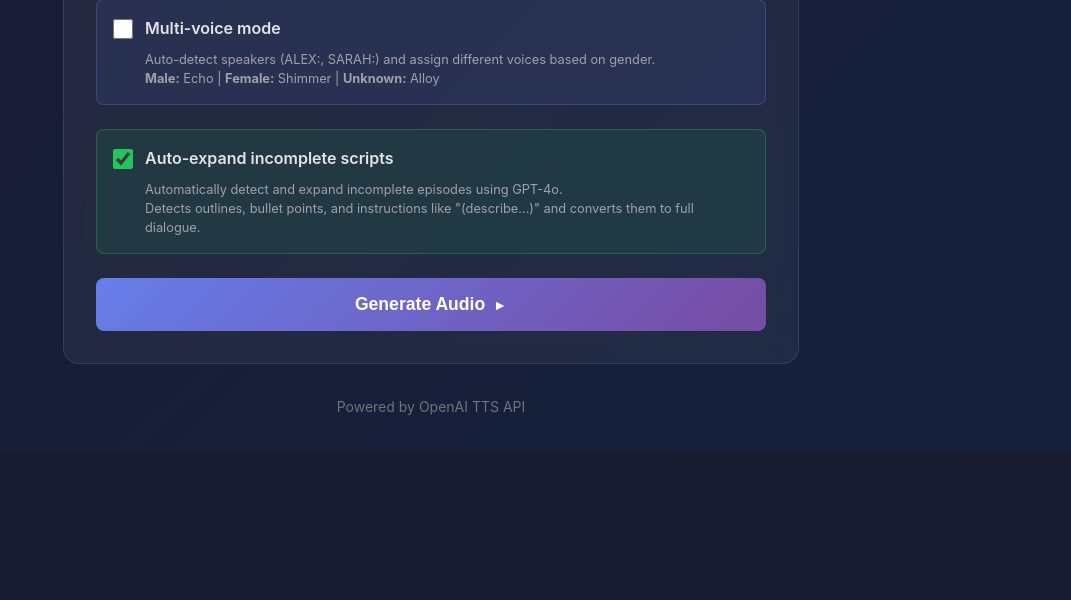
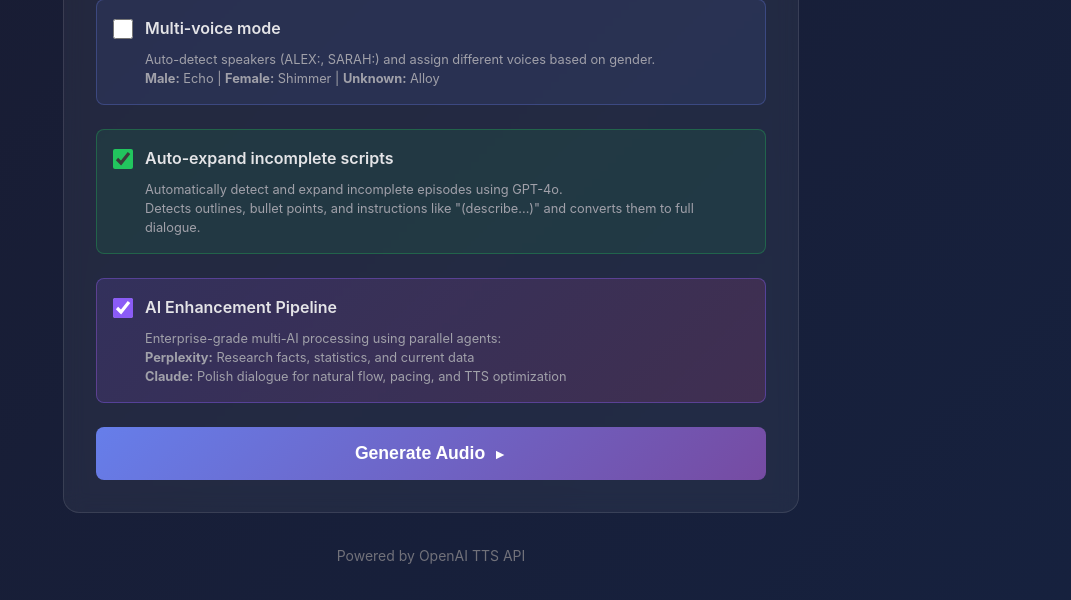
Before and after one commit to intellegix/podcast-tts-web, a Flask app: page / in a window 1280 px wide. Shown: the part 867-1467 px from the top of the page, without its empty margins (209-1280 px from the left). Before the commit the page ends 1318 px from the top, so only its background shows below. Run offline with Flask 3, Linux system fonts and the light colour scheme.

Commit message:
Add multi-AI enhancement pipeline with parallel agents
Integrate Claude + Perplexity + GPT-4o into enterprise-grade pipeline:
- Perplexity: Parallel research agents for facts and current data
- Claude: Parallel enhancement agents for natural dialogue and TTS optimization
- GPT-4o: Parallel expansion agents for incomplete episodes

Each API uses parallel gevent agents (1 per episode) for max speed.
New UI checkbox enables/disables the AI enhancement pipeline.
API keys must be set via environment variables (CLAUDE_API_KEY, PERPLEXITY_API_KEY).

🤖 Generated with [Claude Code](https://claude.com/claude-code)

Co-Authored-By: Claude Opus 4.5 <noreply@anthropic.com>

```diff
--- a/app.py
+++ b/app.py
@@ -20,6 +20,8 @@ from collections import deque
 from flask import Flask, render_template, request, jsonify, send_file, Response, session, redirect, url_for
 
 from openai import OpenAI
+import anthropic
+import requests
 import httpx
 import sys
 import gevent
@@ -28,8 +30,10 @@ from gevent.pool import Pool as GeventPool
 app = Flask(__name__)
 app.secret_key = os.environ.get('SECRET_KEY', os.urandom(24).hex())
 
-# Configuration
+# Configuration - API keys must be set via environment variables
 OPENAI_API_KEY = os.environ.get('OPENAI_API_KEY')
+CLAUDE_API_KEY = os.environ.get('CLAUDE_API_KEY')
+PERPLEXITY_API_KEY = os.environ.get('PERPLEXITY_API_KEY')
 APP_PASSWORD = os.environ.get('PASSWORD', '')
 TEMP_DIR = Path(tempfile.gettempdir()) / 'podcast-tts'
 TEMP_DIR.mkdir(exist_ok=True)
@@ -90,6 +94,42 @@ OUTPUT: Return ONLY the expanded dialogue script, no explanations or meta-commen
 
 # Script expansion model
 SCRIPT_EXPANSION_MODEL = os.environ.get('SCRIPT_EXPANSION_MODEL', 'gpt-4o')
+
+# Claude enhancement prompt for natural, engaging dialogue
+CLAUDE_ENHANCEMENT_PROMPT = """You are an expert podcast script editor. Your job is to polish dialogue for maximum listener engagement while preserving all content and meaning.
+
+ENHANCEMENT RULES:
+1. NATURAL FLOW: Make dialogue sound like real conversation, not scripted. Add filler words sparingly ("you know", "I mean", "right?")
+2. PACING: Vary sentence length. Short punchy lines. Then longer explanatory ones. Create rhythm.
+3. PERSONALITY: Add speaker quirks, callbacks to earlier points, genuine reactions like "That's fascinating" or "Wait, really?"
+4. ENTERTAINMENT: Include subtle humor, relatable analogies, storytelling moments
+5. TTS OPTIMIZATION (CRITICAL):
+   - Write ALL numbers as words (fifty-eight thousand, not 58,000)
+   - Spell out abbreviations on first use (Purchase Order, or P O, not PO)
+   - Add natural pauses with punctuation (commas, ellipses, dashes)
+   - Avoid tongue-twisters and awkward consonant clusters
+   - Use contractions naturally (don't, won't, can't)
+6. EMOTIONAL BEATS: Add moments of excitement, surprise, reflection
+7. LISTENER HOOKS: Tease upcoming content, create curiosity gaps
+
+PRESERVE:
+- All factual information and technical details
+- Speaker names (ALEX:, SARAH:, etc.)
+- The overall structure and episode flow
+- Any specific numbers, dates, or statistics (but write them as words)
+
+OUTPUT: Return the enhanced script only. No explanations or meta-commentary."""
+
+# Perplexity research prompt for factual accuracy
+PERPLEXITY_RESEARCH_PROMPT = """You are a research assistant helping create accurate podcast content.
+Research the given topic and provide:
+1. Current, accurate statistics and facts
+2. Recent developments or news (within last 6 months if relevant)
+3. Specific examples and case studies
+4. Industry terminology explained clearly
+
+Format your response as bullet points that can be easily incorporated into a podcast script.
+Be concise but thorough. Cite sources when possible."""
 
 
 class RateLimiter:
@@ -495,6 +535,201 @@ def auto_expand_script(text, progress_callback=None):
     return '\n\n'.join(result_parts), len(incomplete)
 
 
+# ============== Multi-AI Enhancement Pipeline ==============
+
+def get_claude_client():
+    """Get Anthropic Claude client"""
+    if not CLAUDE_API_KEY:
+        raise ValueError("CLAUDE_API_KEY not configured")
+    return anthropic.Anthropic(api_key=CLAUDE_API_KEY)
+
+
+def research_episode_with_perplexity(episode_data):
+    """
+    Research a single episode topic using Perplexity API.
+    Called in parallel for each episode.
+    """
+    episode_num = episode_data.get('episode_num', 0)
+    episode_text = episode_data.get('text', '')
+    header = episode_data.get('header', '')
+
+    # Extract the main topic from the episode header/content
+    topic = header if header else episode_text[:500]
+
+    try:
+        response = requests.post(
+            "https://api.perplexity.ai/chat/completions",
+            headers={
+                "Authorization": f"Bearer {PERPLEXITY_API_KEY}",
+                "Content-Type": "application/json"
+            },
+            json={
+                "model": "llama-3.1-sonar-large-128k-online",
+                "messages": [
+                    {"role": "system", "content": PERPLEXITY_RESEARCH_PROMPT},
+                    {"role": "user", "content": f"Research this podcast episode topic:\n\n{topic}\n\nProvide relevant facts, statistics, and current information."}
+                ],
+                "temperature": 0.3,
+                "max_tokens": 1000
+            },
+            timeout=60
+        )
+
+        if response.status_code == 200:
+            research_data = response.json()['choices'][0]['message']['content']
+            print(f"[RESEARCH] Episode {episode_num} researched successfully", file=sys.stderr, flush=True)
+            return {
+                'episode_num': episode_num,
+                'research': research_data,
+                'success': True
+            }
+        else:
+            print(f"[RESEARCH] Episode {episode_num} failed: {response.status_code}", file=sys.stderr, flush=True)
+            return {'episode_num': episode_num, 'research': '', 'success': False}
+
+    except Exception as e:
+        print(f"[RESEARCH] Episode {episode_num} error: {e}", file=sys.stderr, flush=True)
+        return {'episode_num': episode_num, 'research': '', 'success': False}
+
+
+def enhance_episode_with_claude(episode_data):
+    """
+    Enhance a single episode using Claude for natural dialogue.
+    Called in parallel for each episode.
+    """
+    episode_num = episode_data.get('episode_num', 0)
+    episode_text = episode_data.get('text', '')
+    speakers = episode_data.get('speakers', [])
+
+    try:
+        client = get_claude_client()
+
+        speaker_list = ', '.join(speakers) if speakers else 'ALEX, SARAH'
+
+        response = client.messages.create(
+            model="claude-sonnet-4-20250514",
+            max_tokens=8000,
+            messages=[
+                {
+                    "role": "user",
+                    "content": f"{CLAUDE_ENHANCEMENT_PROMPT}\n\nSPEAKERS: {speaker_list}\n\nEPISODE TO ENHANCE:\n{episode_text}"
+                }
+            ]
+        )
+
+        enhanced_text = response.content[0].text
+        print(f"[CLAUDE] Episode {episode_num} enhanced ({len(enhanced_text)} chars)", file=sys.stderr, flush=True)
+
+        return {
+            'episode_num': episode_num,
+            'enhanced_text': enhanced_text,
+            'success': True
+        }
+
+    except Exception as e:
+        print(f"[CLAUDE] Episode {episode_num} error: {e}", file=sys.stderr, flush=True)
+        return {
+            'episode_num': episode_num,
+            'enhanced_text': episode_text,  # Return original on failure
+            'success': False
+        }
+
+
+def run_ai_enhancement_pipeline(text, progress_callback=None):
+    """
+    Run the full multi-AI enhancement pipeline with parallel agents.
+
+    Pipeline stages:
+    1. Perplexity Research (parallel per episode)
+    2. GPT-4o Expansion (parallel per incomplete episode) - already called separately
+    3. Claude Enhancement (parallel per episode)
+
+    Returns: (enhanced_text, stats_dict)
+    """
+    episodes = parse_episodes(text)
+    total_episodes = len(episodes)
+
+    if total_episodes == 0:
+        return text, {'research_count': 0, 'enhance_count': 0}
+
+    # Extract speakers for consistency
+    speakers = detect_speakers(text)
+    if not speakers:
+        speakers = ['ALEX', 'SARAH']
+
+    stats = {'research_count': 0, 'enhance_count': 0}
+
+    # Stage 1: Perplexity Research - PARALLEL
+    if progress_callback:
+        progress_callback(f"Researching {total_episodes} episodes with Perplexity ({total_episodes} parallel agents)...")
+
+    print(f"[PIPELINE] Starting Perplexity research for {total_episodes} episodes", file=sys.stderr, flush=True)
+
+    research_pool = GeventPool(size=total_episodes)
+    research_results = list(research_pool.imap_unordered(
+        research_episode_with_perplexity,
+        episodes
+    ))
+
+    # Build research context map
+    research_map = {}
+    for result in research_results:
+        if result['success']:
+            research_map[result['episode_num']] = result['research']
+            stats['research_count'] += 1
+
+    print(f"[PIPELINE] Research complete: {stats['research_count']}/{total_episodes} successful", file=sys.stderr, flush=True)
+
+    # Inject research into episodes
+    for ep in episodes:
+        ep_num = ep['episode_num']
+        if ep_num in research_map:
+            # Add research context to episode text
+            research_context = f"\n\n[RESEARCH CONTEXT]\n{research_map[ep_num]}\n[END RESEARCH]\n\n"
+            ep['text'] = ep['text'] + research_context
+
+    # Stage 2: Claude Enhancement - PARALLEL
+    if progress_callback:
+        progress_callback(f"Enhancing {total_episodes} episodes with Claude ({total_episodes} parallel agents)...")
+
+    print(f"[PIPELINE] Starting Claude enhancement for {total_episodes} episodes", file=sys.stderr, flush=True)
+
+    # Prepare episode data with speakers
+    for ep in episodes:
+        ep['speakers'] = speakers
+
+    enhance_pool = GeventPool(size=total_episodes)
+    enhance_results = list(enhance_pool.imap_unordered(
+        enhance_episode_with_claude,
+        episodes
+    ))
+
+    # Build enhanced text map
+    enhanced_map = {}
+    for result in enhance_results:
+        enhanced_map[result['episode_num']] = result['enhanced_text']
+        if result['success']:
+            stats['enhance_count'] += 1
+
+    print(f"[PIPELINE] Enhancement complete: {stats['enhance_count']}/{total_episodes} successful", file=sys.stderr, flush=True)
+
+    # Rebuild full script with enhanced episodes (in order)
+    result_parts = []
+    for ep in sorted(episodes, key=lambda x: x['episode_num']):
+        ep_num = ep['episode_num']
+        if ep_num in enhanced_map:
+            result_parts.append(enhanced_map[ep_num])
+        else:
+            result_parts.append(ep['text'])
+
+    enhanced_script = '\n\n'.join(result_parts)
+
+    if progress_callback:
+        progress_callback(f"AI enhancement complete! Researched {stats['research_count']}, enhanced {stats['enhance_count']} episodes.")
+
+    return enhanced_script, stats
+
+
 @app.route('/login', methods=['GET', 'POST'])
 def login():
     """Login page"""
@@ -541,8 +776,9 @@ def generate():
     model = request.form.get('model', 'tts-1-hd')
     multi_voice = request.form.get('multi_voice', 'false').lower() == 'true'
     auto_expand = request.form.get('auto_expand', 'true').lower() == 'true'  # Default ON
+    ai_enhance = request.form.get('ai_enhance', 'true').lower() == 'true'  # Default ON
 
-    def generate_stream(text, voice, model, multi_voice, auto_expand):
+    def generate_stream(text, voice, model, multi_voice, auto_expand, ai_enhance):
         job_id = str(uuid.uuid4())[:8]
         job_dir = TEMP_DIR / job_id
         job_dir.mkdir(exist_ok=True)
@@ -577,6 +813,29 @@ def generate():
                     except Exception as e:
                         yield f"data: {{\"status\": \"processing\", \"message\": \"Script expansion failed: {str(e)}. Continuing with original text...\"}}\n\n"
                         print(f"[EXPAND] Expansion failed: {e}", file=sys.stderr, flush=True)
+
+            # Run AI Enhancement Pipeline (Perplexity Research + Claude Polish)
+            if ai_enhance:
+                yield f"data: {{\"status\": \"processing\", \"message\": \"Starting AI enhancement pipeline...\"}}\n\n"
+                print(f"[PIPELINE] Starting multi-AI enhancement pipeline", file=sys.stderr, flush=True)
+
+                try:
+                    def progress_callback(msg):
+                        # Note: Can't yield from inside callback, just log
+                        print(f"[PIPELINE] {msg}", file=sys.stderr, flush=True)
+
+                    enhanced_text, stats = run_ai_enhancement_pipeline(text, progress_callback)
+
+                    if stats['research_count'] > 0 or stats['enhance_count'] > 0:
+                        yield f"data: {{\"status\": \"processing\", \"message\": \"AI pipeline complete: researched {stats['research_count']}, enhanced {stats['enhance_count']} episodes\"}}\n\n"
+                        text = enhanced_text
+                        print(f"[PIPELINE] Enhancement complete: {stats}", file=sys.stderr, flush=True)
+                    else:
+                        yield f"data: {{\"status\": \"processing\", \"message\": \"AI enhancement skipped (no episodes detected)\"}}\n\n"
+
+                except Exception as e:
+                    yield f"data: {{\"status\": \"processing\", \"message\": \"AI enhancement failed: {str(e)}. Continuing without enhancement...\"}}\n\n"
+                    print(f"[PIPELINE] Enhancement failed: {e}", file=sys.stderr, flush=True)
 
             # Preprocess text
             processed = preprocess_text(text)
@@ -681,7 +940,7 @@ def generate():
         except Exception as e:
             yield f"data: {json.dumps({'status': 'error', 'message': f'Error: {str(e)}'})}\n\n"
 
-    response = Response(generate_stream(text, voice, model, multi_voice, auto_expand), mimetype='text/event-stream')
+    response = Response(generate_stream(text, voice, model, multi_voice, auto_expand, ai_enhance), mimetype='text/event-stream')
     response.headers['Cache-Control'] = 'no-cache'
     response.headers['Connection'] = 'keep-alive'
     response.headers['X-Accel-Buffering'] = 'no'  # Critical for Render's nginx proxy
--- a/requirements.txt
+++ b/requirements.txt
@@ -3,3 +3,5 @@ gunicorn==21.2.0
 openai>=1.0.0
 gevent>=23.9.0
 httpx>=0.25.0
+anthropic>=0.18.0
+requests>=2.31.0
--- a/static/style.css
+++ b/static/style.css
@@ -438,3 +438,13 @@ footer {
 .auto-expand-section .checkbox-label input[type="checkbox"] {
     accent-color: #22c55e;
 }
+
+/* AI Enhancement pipeline section styling */
+.ai-enhance-section {
+    background: linear-gradient(135deg, rgba(139, 92, 246, 0.15) 0%, rgba(236, 72, 153, 0.15) 100%);
+    border-color: rgba(139, 92, 246, 0.4);
+}
+
+.ai-enhance-section .checkbox-label input[type="checkbox"] {
+    accent-color: #8b5cf6;
+}
--- a/templates/index.html
+++ b/templates/index.html
@@ -88,6 +88,18 @@
                     <small class="multi-voice-hint">
                         Automatically detect and expand incomplete episodes using GPT-4o.
                         <br>Detects outlines, bullet points, and instructions like "(describe...)" and converts them to full dialogue.
+                    </small>
+                </div>
+
+                <div class="form-section checkbox-section ai-enhance-section">
+                    <label class="checkbox-label">
+                        <input type="checkbox" id="ai_enhance" name="ai_enhance" value="true" checked>
+                        <span class="checkbox-text">AI Enhancement Pipeline</span>
+                    </label>
+                    <small class="multi-voice-hint">
+                        Enterprise-grade multi-AI processing using parallel agents:
+                        <br><strong>Perplexity:</strong> Research facts, statistics, and current data
+                        <br><strong>Claude:</strong> Polish dialogue for natural flow, pacing, and TTS optimization
                     </small>
                 </div>
 
```
